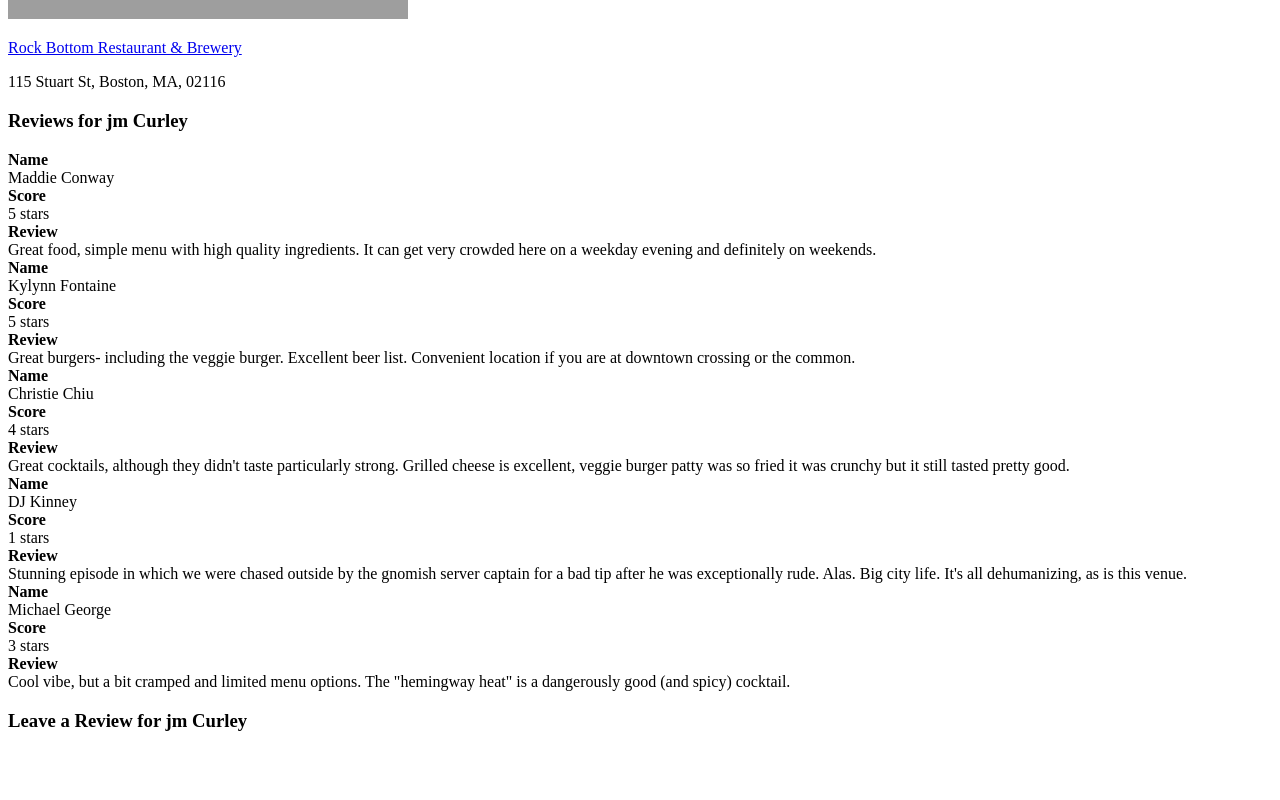
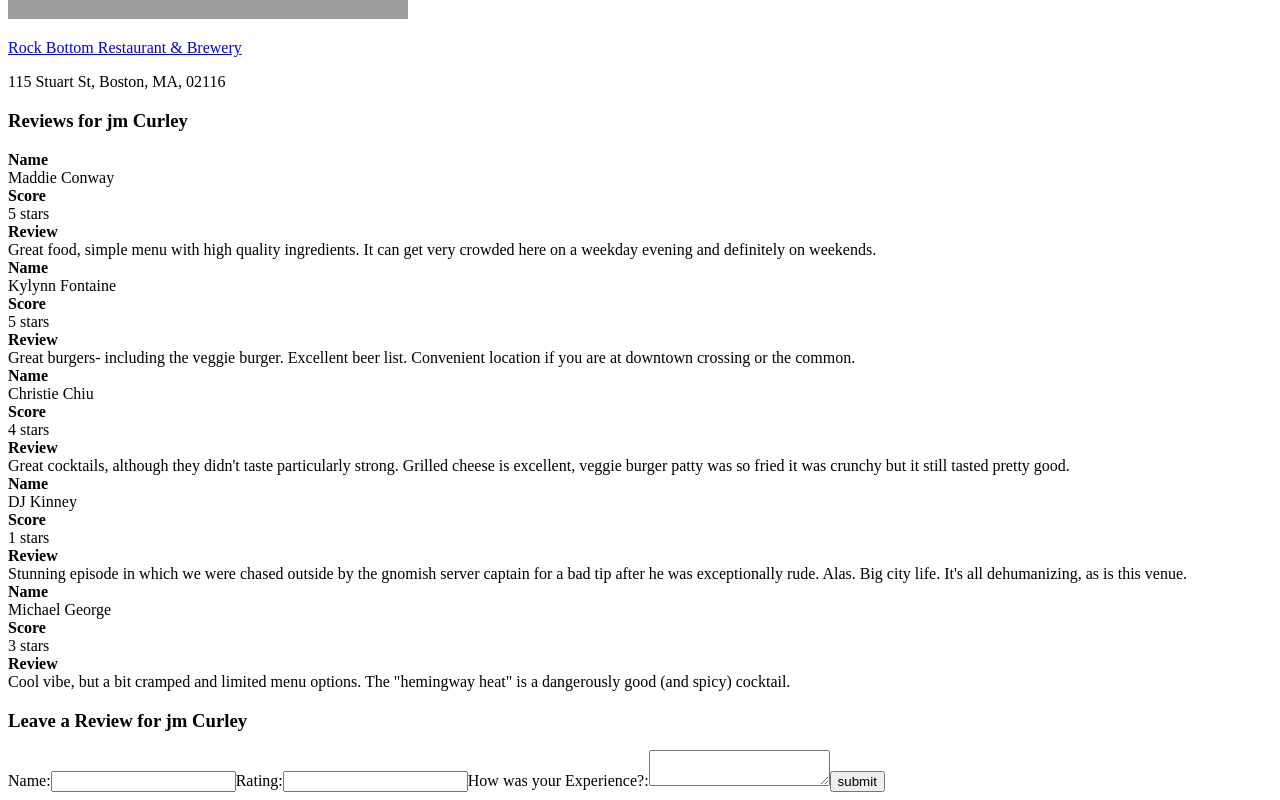
Before and after one commit to LaunchAcademy/clinic-restaurant-reviews-live-code, a React app: page / in a window 1280 px wide. Shown: the part 4220-5020 px from the top of the page. Before the commit the page ends 4970 px from the top, so only its background shows below. Built offline with nearby package versions, Linux system fonts and the light colour scheme; grey boxes are pictures that could not be loaded; the HTML template or start-up script is replaced by a standard one.

Commit message:
final code from clinic

```diff
--- a/src/components/App.js
+++ b/src/components/App.js
@@ -2,6 +2,7 @@
 
 import Restaurant from './Restaurant'
 import ReviewList from './ReviewList'
+import ReviewForm from './ReviewForm'
 
 import defaultRestaurants from '../constants/restaurants'
 import defaultReviews from '../constants/reviews'
@@ -14,6 +15,19 @@
   const restaurantClick = (event) => {
     event.preventDefault()
     setSelectedId(event.target.id)
+  }
+
+  const addReview = (review) => {
+    let id = reviews.length + 1
+    let restaurant_id = selectedId
+
+    let newReview = {
+      ...review,
+      id: id,
+      ["restaurant_id"]: restaurant_id
+    }
+
+    setReviews([...reviews, newReview])
   }
 
   // returns the restaurant object corresponding to the restaurant that was last selected by the user
@@ -55,6 +69,7 @@
           />
 
           <h3>Leave a Review for {selectedRestaurant.name}</h3>
+          <ReviewForm addReview={addReview}/>
         </div>
       </div>
     </div>
--- a/src/components/ReviewForm.js
+++ b/src/components/ReviewForm.js
@@ -1,19 +1,59 @@
 import React, { useState } from 'react'
 
 const ReviewForm = props => {
+  const [reviewRecord, setReviewRecord] = useState({
+    name: "",
+    rating: "",
+    content: ""
+  })
+
+  const onSubmitHandler = () => {
+    event.preventDefault()
+    props.addReview(reviewRecord)
+    setReviewRecord({
+      name: "",
+      rating: "",
+      content: ""
+    })
+    // debugger
+  }
+
+  const onChangeHandler = (event) => {
+    // debugger
+    setReviewRecord({
+      ...reviewRecord,
+      [event.currentTarget.name]: event.currentTarget.value
+    })
+    // console.log(event.currentTarget.value)
+  }
+
   return(
     <div>
-      <form>
+      <form onSubmit={onSubmitHandler}>
         <label htmlFor= "name"> Name:
-          <input type ="text" name="name"/>
+          <input
+            type="text"
+            name="name"
+            onChange={onChangeHandler}
+            value={reviewRecord.name}
+            />
         </label>
 
         <label htmlFor= "rating">Rating:
-          <input type ="text" name="rating"/>
+          <input
+            type="text"
+            name="rating"
+            onChange={onChangeHandler}
+            value={reviewRecord.rating}
+          />
         </label>
 
         <label htmlFor="content">How was your Experience?:
-          <textarea name="content"/>
+          <textarea
+            name="content"
+            onChange={onChangeHandler}
+            value={reviewRecord.content}
+          />
         </label>
 
         <input type="submit" className="button" value="submit"/>
```
